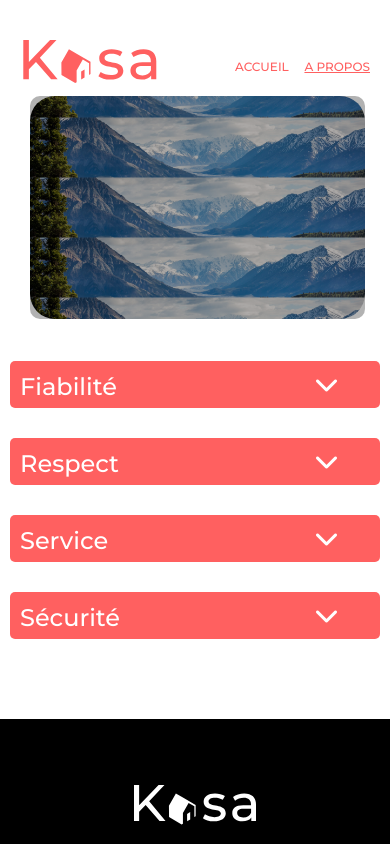
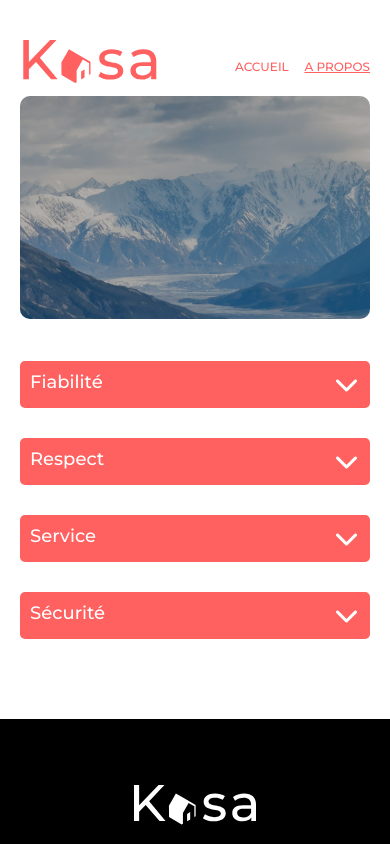
Before and after one commit to EricHerduin/OCProjet7, a React (Create React App) app: page /about in a window 390 px wide. Shown: the top 844 px of the page. Built offline with nearby package versions, Linux system fonts and the light colour scheme.

Commit message:
MAJ responsive image About et les star Rate

```diff
--- a/src/CSS/styles.css
+++ b/src/CSS/styles.css
@@ -220,6 +220,7 @@ ul {
   z-index: 3;
   top: 0px;
   height: 223px;
+  background-image: url(/src/assets/IMG.jpg);
   border-radius: 25px;
   margin-bottom: 20px;
   background-size: cover;
@@ -227,10 +228,9 @@ ul {
 }
 @media screen and (max-width: 750px) {
   .sectionHeaderImg {
-    width: 350px;
+    width: 90%;
     height: 111px;
-    margin-left: 20px;
-    margin-right: 20px;
+    margin: 0 auto;
     margin-bottom: 22px;
     border-radius: 10px;
   }
@@ -298,19 +298,21 @@ ul {
   height: 223px;
   border-radius: 25px;
   margin-bottom: 20px;
+  background-image: url(/src/assets/ImgAbout.jpg);
   background-size: cover;
   background-position: center;
 }
 @media screen and (max-width: 750px) {
   .sectionHeaderImgAbout {
-    width: 335px;
+    width: "6";
     height: 223px;
-    Z-index: 999;
-    background-image: "/src/assets/gustavo-alves-YOXSC4zRcxw-unsplash_1Mobile.jpg";
-    background-size: contain;
+    background-image: url(/src/assets/ImgAbout_Mobile.jpg);
+    background-size: cover;
+    border-radius: 10px;
     left: 10px;
-    margin-left: 20px;
-    margin-right: 20px;
+    right: 10px;
+    margin-left: 10px;
+    margin-right: 30px;
     margin-bottom: 22px;
   }
 }
@@ -553,7 +555,7 @@ ul {
 }
 @media screen and (max-width: 750px) {
   .container {
-    margin: 20px 10px 0px 10px;
+    margin: 20px 20px 0px 20px;
   }
 }
 
@@ -590,7 +592,18 @@ ul {
   line-height: 12px;
   color: #ffffff;
 }
-.dropdownAbout__title .fa-chevron-down {
+@media screen and (max-width: 750px) {
+  .dropdownAbout__title h2 {
+    font-family: "Montserrat";
+    font-style: normal;
+    font-weight: 500;
+    font-size: 18px;
+    line-height: 13px;
+    color: #ffffff;
+  }
+}
+.dropdownAbout__title .fa-chevron-down,
+.dropdownAbout__title .fa-chevron-up {
   margin: 0 auto;
   margin-right: 30px;
   line-height: 47px;
@@ -604,19 +617,11 @@ ul {
   z-index: 0;
   transition: all 600ms ease-in-out;
 }
+@media screen and (max-width: 750px) {
+  .dropdownAbout__title .fa-chevron-down,
 .dropdownAbout__title .fa-chevron-up {
-  margin: 0 auto;
-  margin-right: 30px;
-  line-height: 47px;
-  font-size: 24px;
-  width: 47px;
-  height: 47px;
-  text-align: center;
-  align-self: center;
-  color: #ffffff;
-  transform: rotateZ(0deg);
-  z-index: 0;
-  transition: all 600ms ease-in-out;
+    margin-right: 0px;
+  }
 }
 .dropdownAbout__text {
   top: 0;
@@ -671,6 +676,18 @@ ul {
   font-size: 288px;
   line-height: 411px;
 }
+@media screen and (max-width: 750px) {
+  .error__number {
+    font-family: "Montserrat";
+    font-style: normal;
+    font-weight: 700;
+    font-size: 96px;
+    line-height: 136px;
+    color: #ff6060;
+    height: 99px;
+    top: 262px;
+  }
+}
 .error__text {
   height: 51px;
   top: 606px;
@@ -678,12 +695,36 @@ ul {
   font-size: 36px;
   line-height: 51px;
 }
+@media screen and (max-width: 750px) {
+  .error__text {
+    font-family: "Montserrat";
+    font-style: normal;
+    font-weight: 500;
+    font-size: 18px;
+    line-height: 25px;
+    color: #ff6060;
+    text-align: center;
+    width: 75%;
+    top: 372px;
+    margin: 0 auto;
+  }
+}
 .error__link {
   top: 839px;
   height: 26px;
   font-weight: 500;
   font-size: 18px;
   line-height: 51px;
+}
+@media screen and (max-width: 750px) {
+  .error__link {
+    font-family: "Montserrat";
+    font-style: normal;
+    font-weight: 500;
+    font-size: 14px;
+    line-height: 19px;
+    color: #ffffff;
+  }
 }
 .error__link a {
   color: #ff6060;
@@ -943,6 +984,15 @@ ul {
   color: #e3e3e3;
   margin-right: 10px;
 }
+@media screen and (max-width: 750px) {
+  .fa-star__grey {
+    margin-top: auto;
+    margin-bottom: auto;
+    width: 15px;
+    height: 15px;
+    font-size: 15px;
+  }
+}
 
 .dropdownhouse {
   position: absolute;
```
Also changed, not shown: 1 other file (tests, documents, lock files or other folders).
